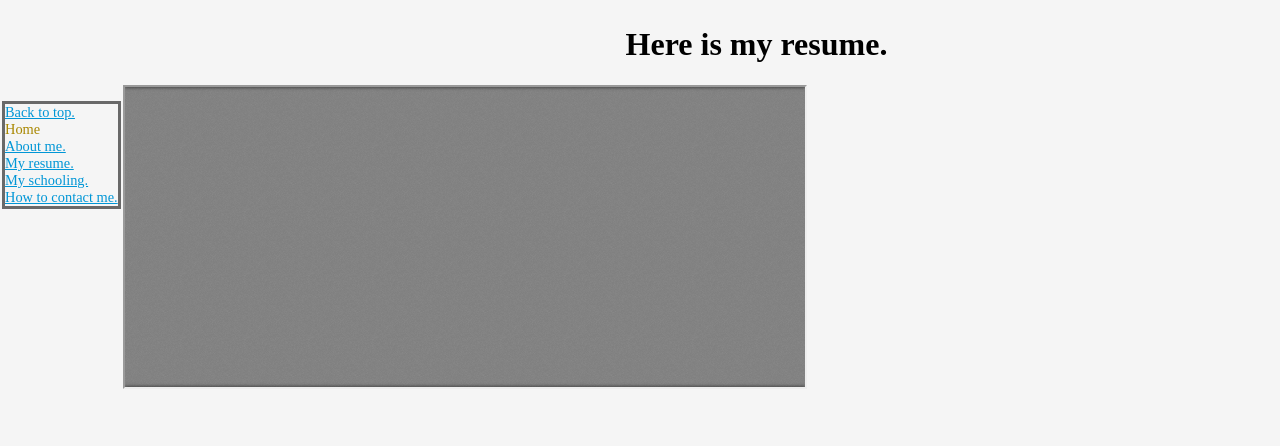
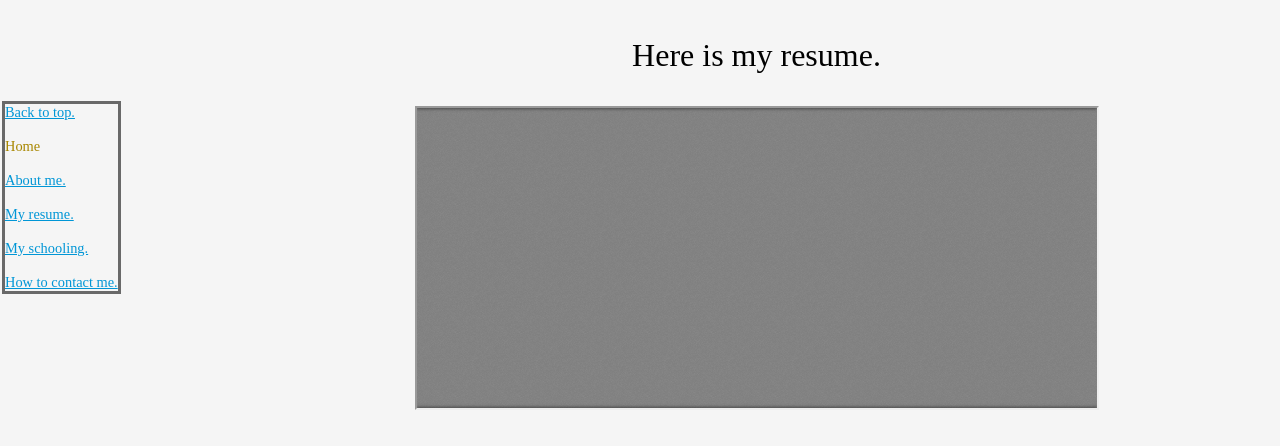
Before and after one commit to Darren357/personalwebsite, a plain HTML site: page resume.html in a window 1280 px wide. Shown: the top 446 px of the page. Drawn offline with Linux system fonts and the light colour scheme; no server answers.

Commit message:
no message

```diff
--- a/resume.html
+++ b/resume.html
@@ -18,20 +18,18 @@
 <div id="hidden">
 	<div id="navbar">
 	<ul id="navlinks">
-<li><a href="#">Back to top.</a></li>
-<li style="color:#a88700">Home</li>
-<li><a href="about.html">About me.</a></li>
-<li><a href="resume.html">My resume.</a></li>
-<li><a href="school.html">My schooling.</a></li>
+<li><a href="#">Back to top.</a></li><br/>
+<li style="color:#a88700">Home</li><br/>
+<li><a href="about.html">About me.</a></li><br/>
+<li><a href="resume.html">My resume.</a></li><br/>
+<li><a href="school.html">My schooling.</a></li><br/>
 <li><a href="contact.html">How to contact me.</a></li>
 	</ul>
 	</div>
 </div>
-
-<div id="main">
-<h1 class="center">Here is my resume.</h1>
-<iframe class="center" src="/ViewerJS/#../Darren - Resume 01-17-16.pdf" width="680px" height="300px" allowfullscreen webkitallowfullscreen></iframe>
-
+<div id="main" class="center">
+<p style="font-size: 2em;">Here is my resume.</p>
+<iframe src="/ViewerJS/#../Darren - Resume 01-17-16.pdf" width="680px" height="300px" allowfullscreen webkitallowfullscreen></iframe>
 </div>
 </body>
 </html>
```
